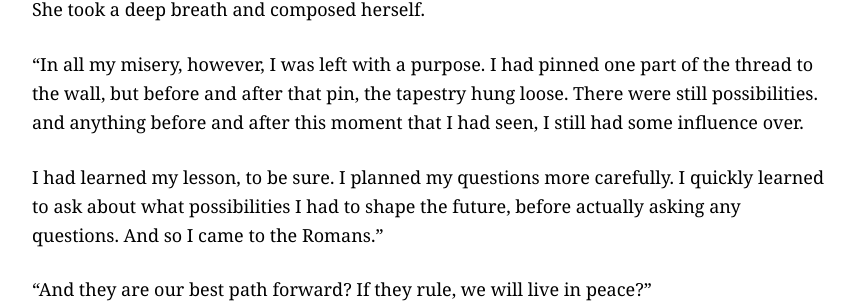
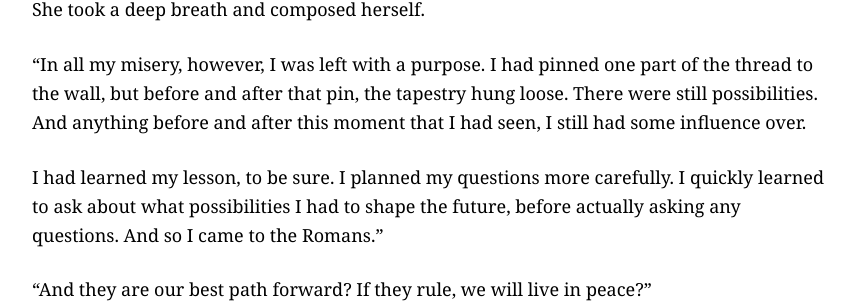
Before and after one commit to pbloem/profane-tmesis, a Jekyll site: the page built from a-veil-of-brightness.md, in a window 1280 px wide and 900 px high, scrolled down 43213 px. Shown: the part 208-513 px from the top of the window, without its empty margins (208-1069 px from the left). Built offline with Jekyll 4.4.1, drawn with Linux system fonts in a browser that asks for light colours; our own code applies the rules of GitHub Pages for plain Markdown files.

```diff
--- a/a-veil-of-brightness.md
+++ b/a-veil-of-brightness.md
@@ -824,7 +824,7 @@ Silence again.
 
 She took a deep breath and composed herself.
 
-"In all my misery, however, I was left with a purpose. I had pinned one part of the thread to the wall, but before and after that pin, the tapestry hung loose. There were still possibilities. and anything before and after this moment that I had seen, I still had some influence over.
+"In all my misery, however, I was left with a purpose. I had pinned one part of the thread to the wall, but before and after that pin, the tapestry hung loose. There were still possibilities. And anything before and after this moment that I had seen, I still had some influence over.
 
 I had learned my lesson, to be sure. I planned my questions more carefully. I quickly learned to ask about what possibilities I had to shape the future, before actually asking any questions. And so I came to the Romans."
 
```
